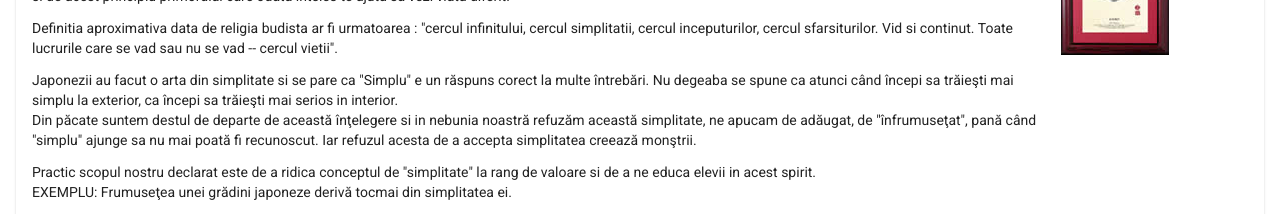
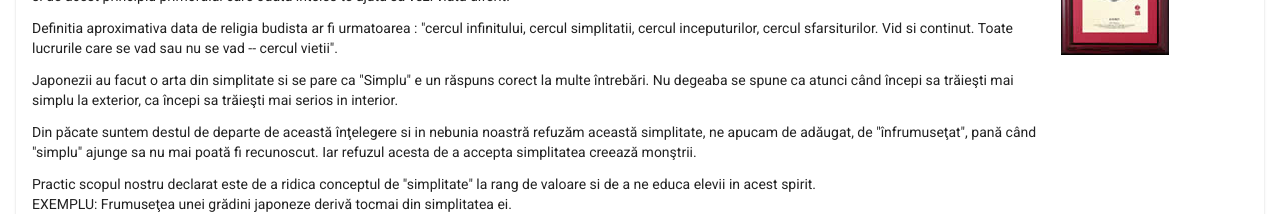
Before and after one commit to moriokaha2016/BodaishinDojoUi, an Angular app: page /about in a window 1280 px wide. Shown: the part 348-562 px from the top of the page. Built offline with nearby package versions, Linux system fonts and the light colour scheme.

Commit message:
new program component

```diff
--- a/src/app/app.module.ts
+++ b/src/app/app.module.ts
@@ -22,6 +22,8 @@ import { AboutComponent } from './modules/about/about.component';
 import { TrainingsComponent } from './modules/trainings/trainings.component';
 import { TrainingsModule } from './modules/trainings/trainings.module';
 import { NavigationMenuModule } from './modules/navigation-menu/navigation-menu.module';
+import { ProgramModule } from './modules/program/program.module';
+import { ProgramComponent } from './modules/program/program.component';
 
 
 @NgModule({
@@ -46,12 +48,14 @@ import { NavigationMenuModule } from './modules/navigation-menu/navigation-menu.
     LocationModule,
     AboutModule,
     TrainingsModule,
+    ProgramModule,
     RouterModule.forRoot([
       { path: '', redirectTo: 'home', pathMatch: 'full' },
       { path: 'home', component: HomeComponent },
       { path: 'about', component: AboutComponent },
       { path: 'trainings', component: TrainingsComponent },
       { path: 'location', component: LocationComponent },
+      { path: 'program', component: ProgramComponent },
 
       { path: 'login', component: LoginComponent },
       { path: 'register', component: RegisterComponent },
--- a/src/app/modules/about/about.component.html
+++ b/src/app/modules/about/about.component.html
@@ -24,13 +24,15 @@
                   Vid si continut. Toate lucrurile care se vad sau nu se vad -- cercul vietii".
                 </p>
                 <p>
-                  Japonezii au facut o arta din simplitate si se pare ca "Simplu" e un răspuns corect la multe întrebări. Nu degeaba se spune ca atunci când începi sa trăieşti mai simplu la exterior, ca începi sa trăieşti mai serios in interior.<br>
+                  Japonezii au facut o arta din simplitate si se pare ca "Simplu" e un răspuns corect la multe întrebări. Nu degeaba se spune ca atunci când începi sa trăieşti mai simplu la exterior, ca începi sa trăieşti mai serios in interior.
+                </p>
+                <p>
                   Din păcate suntem destul de departe de această înţelegere si in nebunia noastră refuzăm această simplitate, ne apucam de adăugat, de "înfrumuseţat", pană când "simplu" ajunge sa nu mai poată fi recunoscut.
                   Iar refuzul acesta de a accepta simplitatea creează monştrii.
                 </p>
                 <p>
                   Practic scopul nostru declarat este de a ridica conceptul de "simplitate" la rang de valoare si de a ne educa elevii in acest spirit.<br>
-                EXEMPLU: Frumuseţea unei grădini japoneze derivă tocmai din simplitatea ei.
+                  EXEMPLU: Frumuseţea unei grădini japoneze derivă tocmai din simplitatea ei.
                 </p>
               </div>
 
--- /dev/null
+++ b/src/app/modules/program/program.component.html
@@ -0,0 +1 @@
+<p>program works!</p>
--- /dev/null
+++ b/src/app/modules/program/program.component.ts
@@ -0,0 +1,17 @@
+import { Component, OnInit } from '@angular/core';
+
+@Component({
+  selector: 'app-program',
+  templateUrl: './program.component.html',
+  styleUrls: ['./program.component.css']
+})
+export class ProgramComponent implements OnInit {
+
+  constructor() { }
+
+  ngOnInit(): void {
+  }
+
+
+
+}
```
Also changed, not shown: src/app/modules/program/program.module.ts (added, +17 -0 lines), src/app/modules/program/program.component.css (added), 1 other file (tests, documents, lock files or other folders).
